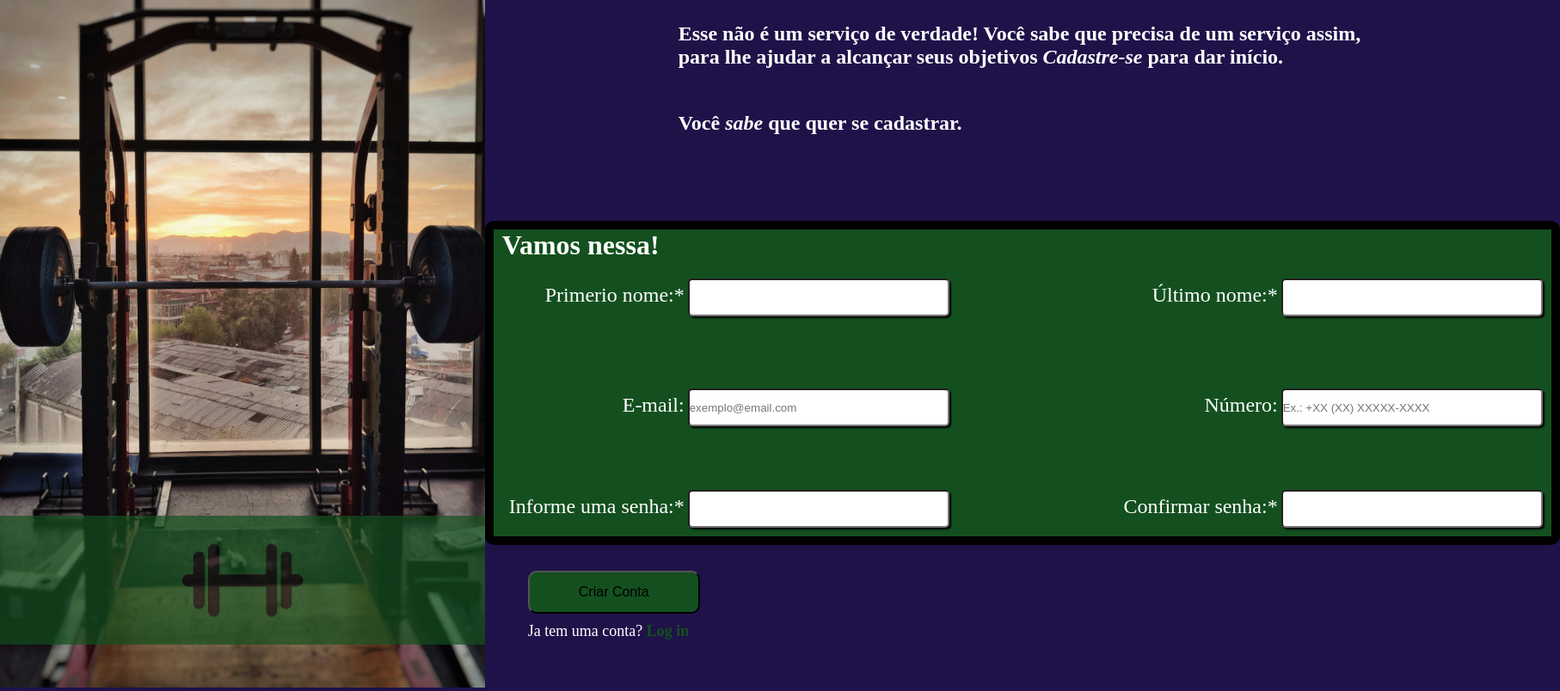
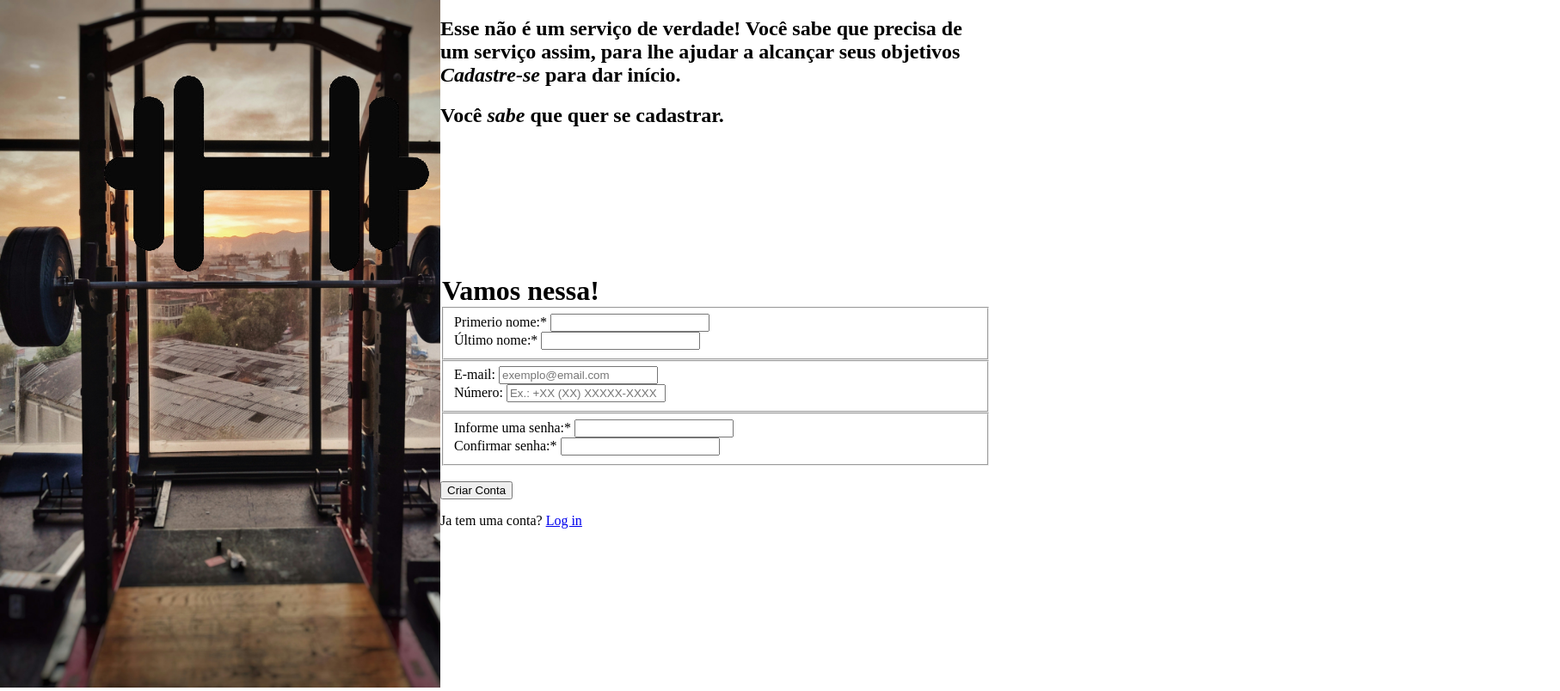
Before and after one commit to Bruno-fmaciel/sign-up-form, a plain HTML site: page index.html in a window 1280 px wide. Shown: the whole page at 86% size, 1814 px wide, since content can reach past the window. Drawn offline with Linux system fonts and the light colour scheme.

Commit message:
Redoing Css anf HTML

```diff
--- a/index.html
+++ b/index.html
@@ -8,8 +8,8 @@
 </head>
 
 <body>
+    <div id="main">
         <div id="images">
-        <img src="./imgs/javier-santos-guzman-9MR78HGoflw-unsplash.jpg" alt="Smith machine with big window in front" class="background" >
             <div id="logo-background">
                 <img src="./imgs/png-transparent-computer-icons-dumbbell-dumbbell-angle-text-logo-removebg-preview.png" alt="black dumbell logo" class="logo">
             </div>
@@ -64,6 +64,7 @@
                 <p>Ja tem uma conta? <a href="#">Log in</a></p>
             </form>
         </div>
+    </div>
 
 
     <script src="script.js"></script>
--- a/styles.css
+++ b/styles.css
@@ -1,166 +1,32 @@
-* {
+body {
     margin: 0;
     padding: 0;
 }
 
-html {
-    height: 100%;
-    width: 100%;
-}
-
-body {
+#main {
     display: flex;
     flex-direction: row;
-    height: 100%;
-    background: rgb(31, 18, 73);
-    color: white;
+    width: 100vw;
+    height: 100vh;
 }
 
 #images {
-    position: relative;
-}
-
-.background {
-    height: 100%;
-    width: auto;
-}
-
-#logo-background {
-    position: absolute;
-    width: 100%;
-    height: 150px;
-    background: rgb(20, 80, 31);
-    top: 600px;
-    opacity: 0.7;
-    display: flex;
-    justify-content: center;
-}
-
-.logo {
-    height: 150px;
+    width: 40vw;
+    background-image: url("./imgs/javier-santos-guzman-9MR78HGoflw-unsplash.jpg");
+    background-repeat: no-repeat;
+    background-size: cover;
 }
 
 .container {
-    display: flex;
-    flex-direction: column;
-    justify-content: center;
-    align-items: center;
-
-}
-
-#text-title {
-    margin-bottom: 100px;
-    color:  white;
-    display: flex;
-    flex-direction: column;
-    justify-content: space-evenly;
-    gap: 50px;
-    width: 800px;
-}
-
-form {
+    width: 50vw;
     display: flex;
     flex-direction: column;
 }
 
-
-fieldset {
-    height: 100px;
-    width: 1230px;
-    border: 0;
-    position: relative;
+#text-title {
+    height: 40vh;
 }
 
-
-div#input-area {
-    border: 10px solid black;
-    border-radius: 10px;
-    background: rgb(20, 80, 31);
+#input-area {
+    height: 30vh;
 }
-
-button {
-    margin-top: 30px;
-    margin-left: 50px;
-    width: 200px;
-    height: 50px;
-    font-size: 16px;
-    background: rgb(20, 80, 31);
-    border-radius: 10px;
-}
-
-p{
-    margin-top: 10px;
-    margin-left: 50px;
-    width: 200px;
-    height: 50px;
-    font-size: 18px;
-}
-
-a{
-    text-decoration: none;
-    color: rgb(20, 80, 31);
-    font-weight: bold;
-}
-
-input {
-    height: 40px;
-    width: 300px;
-    box-shadow: 2px 2px 2px  black;
-    border-radius: 5px;
-}
-
-input.error{
-    border: 1px red solid;
-}
-
-
-
-.inputs {
-    margin-top: 20px;
-    display: flex;
-    flex-direction: column;
-    flex-wrap: wrap;
-}
-
-label {
-    font-size: 24px;
-}
-
-.left-top {
-    position: absolute;
-    right: 700px;
-}
-
-.left-mid{
-    position: absolute;
-    top: 28px;
-    right: 700px;
-
-}
-
-.left-bottom {
-    position: absolute;
-    right: 700px;
-    bottom: -90px;
-}
-
-.right-top {
-    position: absolute;
-    right: 10px;
-}
-
-.right-mid{
-    position: absolute;
-    top: 28px;
-    right: 10px;
-}
-
-.right-bottom {
-    position: absolute;
-    bottom: -90px;
-    right: 10px;
-}
-
-legend {
-    margin-left: 10px;
-}
```
Lines whose indentation alone changed are shown as unchanged.
